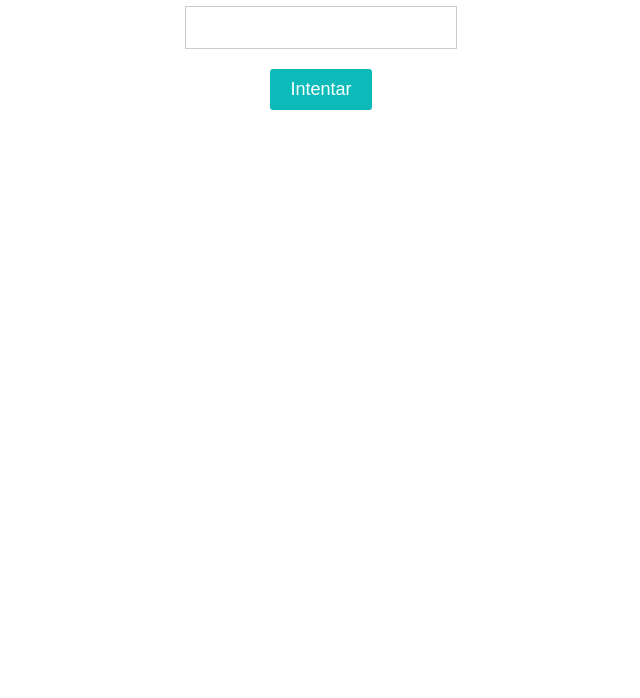
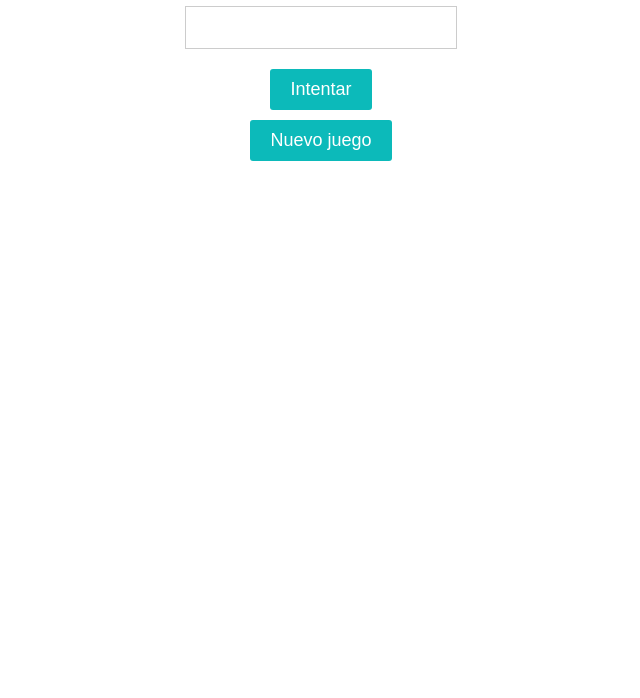
Before and after one commit to mariwp/wordleppy, a plain HTML site: page index.html in a window 1280 px wide. Shown: the part 102-800 px from the top of the page, without its empty margins (319-959 px from the left). Drawn offline with Linux system fonts and the light colour scheme.

Commit message:
Add files via upload
Ahora el juego cuenta con un botón que permite reiniciarlo, también se puede usar la tecla enter para dar entrada al texto

```diff
--- a/index.html
+++ b/index.html
@@ -15,6 +15,7 @@
   <h1>Wordle PPY</h1>
   <input type="text" id="guess-input">
   <button id="guess-button">Intentar</button>
+  <button id="reTry-button">Nuevo juego</button>
   <div id="grid"></div>
   <p id="guesses">
 
--- a/script.js
+++ b/script.js
@@ -3,6 +3,10 @@ let intentos = 6;
 let diccionario = ['APPLE', 'WATCH', 'HOUSE', 'TEACH', 'DRIVE', 'BEACH', 'BAKER', 'HAPPY', 'CLEAN', 'GRAPE', 'JUICE', 'PLANT', 'SLEEP', 'QUICK', 'MUSIC', 'QUEEN', 'KNIFE', 'HELLO', 'EARTH', 'FLASH'];
 
 const palabra = diccionario[Math.floor(Math.random() * diccionario.length)];
+
+const button = document.getElementById("guess-button");
+const nuevoJuego = document.getElementById("reTry-button");
+const entrada = document.getElementById("guess-input");
 
 window.addEventListener('load', init)
 
@@ -12,9 +16,18 @@ function init() {
     console.log("palabra secreta: " + palabra);
 }
 
-const button = document.getElementById("guess-button");
 
 button.addEventListener("click", intentar);
+
+entrada.addEventListener("keypress", function(event){
+    if(event.key === "Enter"){
+        button.click();
+    }
+});
+
+nuevoJuego.addEventListener("click", function () {
+    location.reload();
+});
 
 function intentar() {
     const INTENTO = leerIntento();
--- a/style.css
+++ b/style.css
@@ -27,6 +27,18 @@ body {
   border-radius: 3px;
 }
 
+#reTry-button {
+  display: block;
+  margin: 0 auto;
+  padding: 10px 20px;
+  font-size: 18px;
+  background-color: #0CBABA;
+  color: #fff;
+  border: none;
+  border-radius: 3px;
+  margin-top: 10px;
+}
+
 button:active {
   transform: scale(0.95);
 }
@@ -40,10 +52,10 @@ body {
   display: inline-block
 }
 
-  .row{
+.row {
   margin-bottom: 10px;
 }
 
-  .input-area{
+.input-area {
   margin: 30px;
 }
```
Lines whose indentation alone changed are shown as unchanged.
